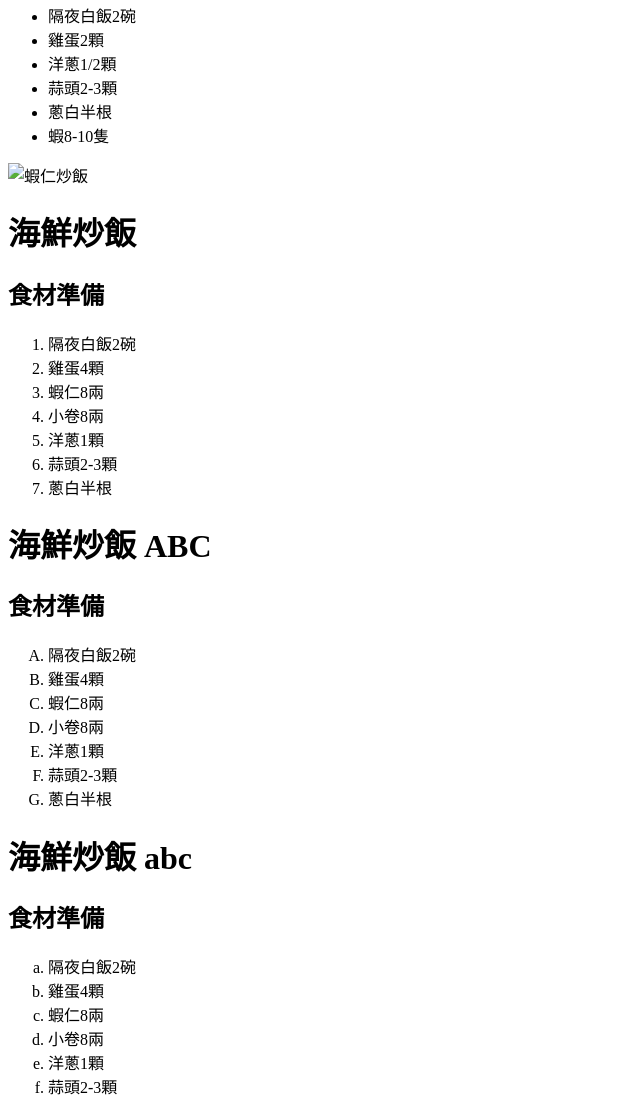
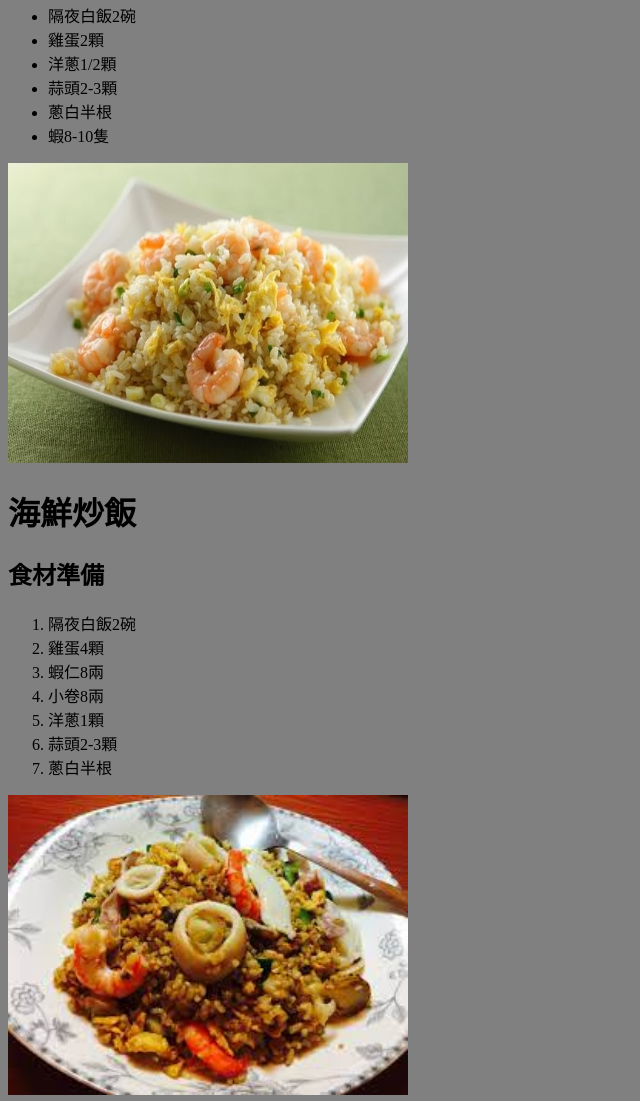
Before and after one commit to chinte8688/22021122-01, a plain HTML site: page index.html in a window 1280 px wide. Shown: the part 141-1242 px from the top of the page, without its empty margins (0-640 px from the left). Drawn offline with Linux system fonts and the light colour scheme.

Commit message:
Add files via upload

```diff
--- a/index.html
+++ b/index.html
@@ -2,9 +2,9 @@
 <html>
     <head>
         <meta charset="utf-8">
-        <title> 背景操作 </title>
+        <title> 圖片操作 </title>
     </head>
-    <body>
+    <body style="background-color:gray;">
         <h1>蝦仁炒飯</h1>
 
             <h2>食材準備</h2>
@@ -16,7 +16,7 @@
             <li>蔥白半根</li>
             <li>蝦8-10隻</li>
         </ul>
-        <img src="0001.jpg" with="400" heigh="300" alt="蝦仁炒飯">
+        <img src="0001.jpg" width="400" height="300" alt="蝦仁炒飯">
 
         <h1>海鮮炒飯</h1>
             <h2>食材準備</h2>
@@ -29,6 +29,7 @@
             <li>蒜頭2-3顆</li>
             <li>蔥白半根</li>
         </ol>
+        <img src="0002.jpg" width="400" height="300" alt="海鮮炒飯">
 
         <h1>海鮮炒飯 ABC</h1>
             <h2>食材準備</h2>
```
Also changed, not shown: 0001.jpg (added), 0002.jpg (added).
